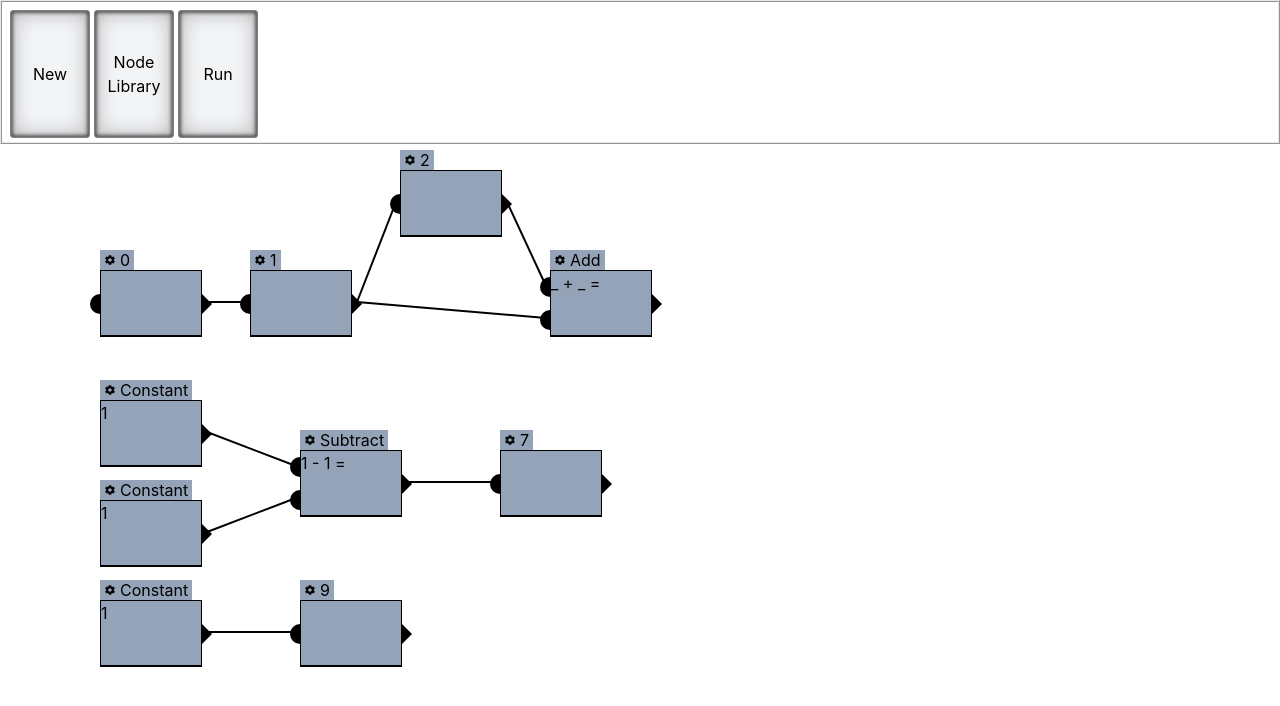
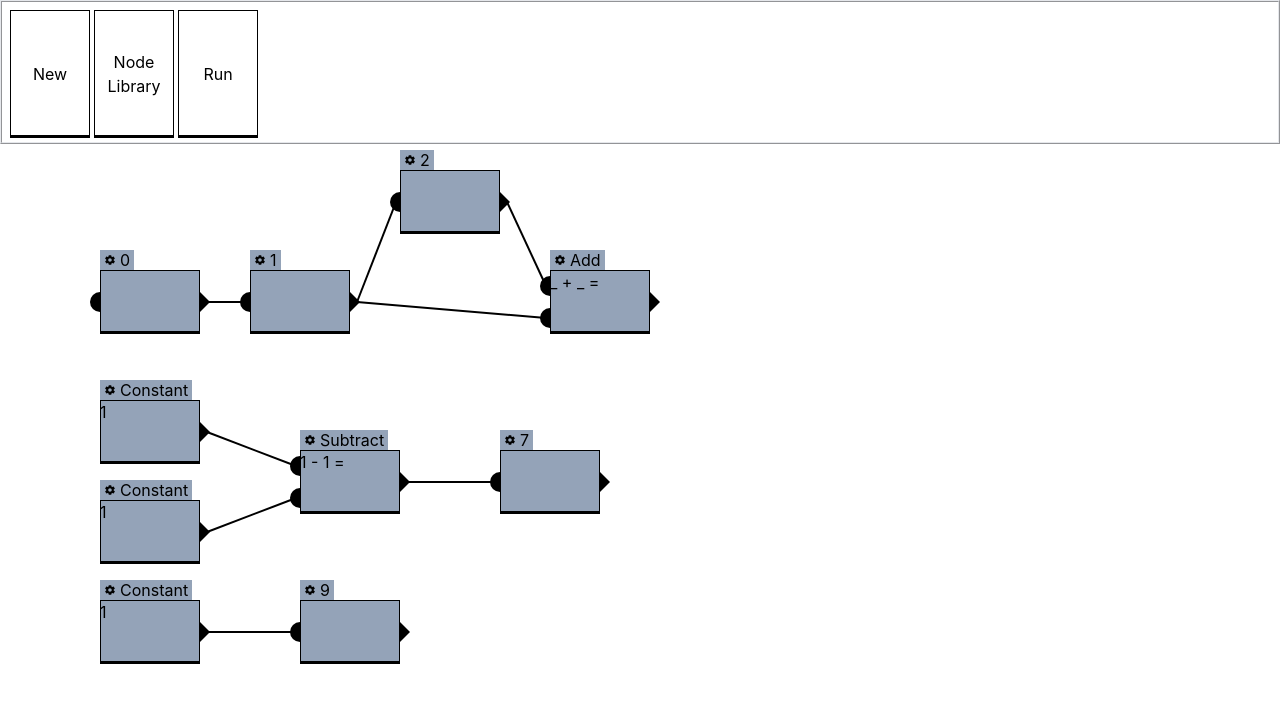
Before and after one commit to brunomariz/node-controller, a React (Create React App) app: page / in a window 1280 px wide. Shown: the top 706 px of the page. Built offline with nearby package versions, Linux system fonts and the light colour scheme.

Commit message:
style: unify bottom border

```diff
--- a/src/components/Nodes/BaseNode/BaseNode.tsx
+++ b/src/components/Nodes/BaseNode/BaseNode.tsx
@@ -60,11 +60,13 @@ function BaseNode({
       initialPosition={node.position}
     >
       <div
-        style={{
-          padding: focus ? "2px" : "1px 1px 2px 1px",
-          backgroundColor: focus ? "#a13355" : "black",
-        }}
-        className={"relative"}
+        // style={
+        //   {
+        //     // padding: focus ? "2px" : "1px 1px 2px 1px",
+        //     // backgroundColor: focus ? "#a13355" : "black",
+        //   }
+        // }
+        className={`relative`}
         onMouseDown={() => {
           // dispatch(focusNodeChanged(id));
           dispatch(focusNodeChanged(node.id));
@@ -76,7 +78,7 @@ function BaseNode({
               // dispatch(originNodeChanged(id));
               dispatch(originNodeChanged(node.id));
             }}
-            className="absolute h-0 w-0 "
+            className="absolute h-0 w-0"
             style={{
               borderTop: "10px solid transparent",
               borderBottom: "10px solid transparent",
@@ -123,7 +125,7 @@ function BaseNode({
             </div>
           </div>
         </PreventDrag>
-        <div className="w-[100px] h-16 bg-slate-400">
+        <div className="w-[100px] h-16 bg-slate-400 bottom-border">
           <div
             onDoubleClick={onLabelDoubleClick}
             className="absolute -top-5 left-0 bg-slate-400 leading-3 p-1 flex items-center cursor-pointer"
--- a/src/components/ToolbarLayout/ToolbarButton.tsx
+++ b/src/components/ToolbarLayout/ToolbarButton.tsx
@@ -16,7 +16,7 @@ function ToolbarButton({ label, large = false, onClick }: Props) {
               onClick(e);
             }
           }}
-          className="button-3d ml-1 h-32 w-20 "
+          className="bottom-border ml-1 h-32 w-20 "
         >
           {label}
         </button>
--- a/src/index.css
+++ b/src/index.css
@@ -25,3 +25,9 @@ body {
     border-radius: 4px;
   }
 }
+
+@layer utilities {
+  .bottom-border {
+    box-shadow: 0px 0px 0px 1px black inset, 0px -2px 0px 1px black inset;
+  }
+}
```
